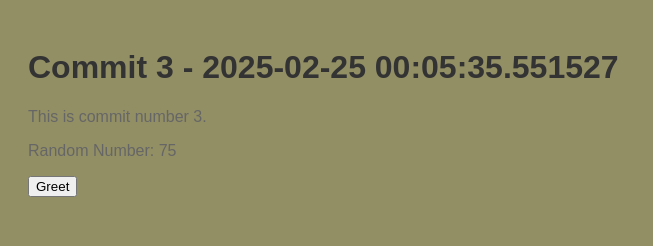
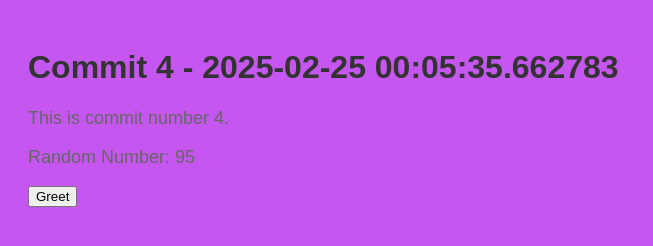
Before and after one commit to polishflits/autogen-repo-20250225000524, a plain HTML site: page index.html in a window 1280 px wide. Shown: the whole page, without its empty margins (0-653 px from the left). Drawn offline with Linux system fonts and the light colour scheme.

Commit message:
📝 Auto commit 4 with HTML, CSS, and JS

```diff
--- a/index.html
+++ b/index.html
@@ -2,13 +2,13 @@
     <!DOCTYPE html>
     <html>
     <head>
-        <title>Commit 3 - 2025-02-25 00:05:35.551527</title>
+        <title>Commit 4 - 2025-02-25 00:05:35.662783</title>
         <link rel="stylesheet" href="style.css">
     </head>
     <body>
-        <h1>Commit 3 - 2025-02-25 00:05:35.551527</h1>
-        <p>This is commit number 3.</p>
-        <p>Random Number: 75</p>
+        <h1>Commit 4 - 2025-02-25 00:05:35.662783</h1>
+        <p>This is commit number 4.</p>
+        <p>Random Number: 95</p>
         <button onclick="greet()">Greet</button>
         <script src="script.js"></script>
     </body>
--- a/script.js
+++ b/script.js
@@ -2,4 +2,4 @@
     function greet() {
         alert('Hello from commit ' + commitNumber + '!');
     }
-    var commitNumber = 3;
+    var commitNumber = 4;
--- a/style.css
+++ b/style.css
@@ -1,7 +1,7 @@
 
     body {
         font-family: Arial, sans-serif;
-        background-color: #928f65;
+        background-color: #c557f0;
         padding: 20px;
     }
     h1 {
@@ -9,5 +9,5 @@
     }
     p {
         color: #666;
-        font-size: 16px;
+        font-size: 18px;
     }
```
